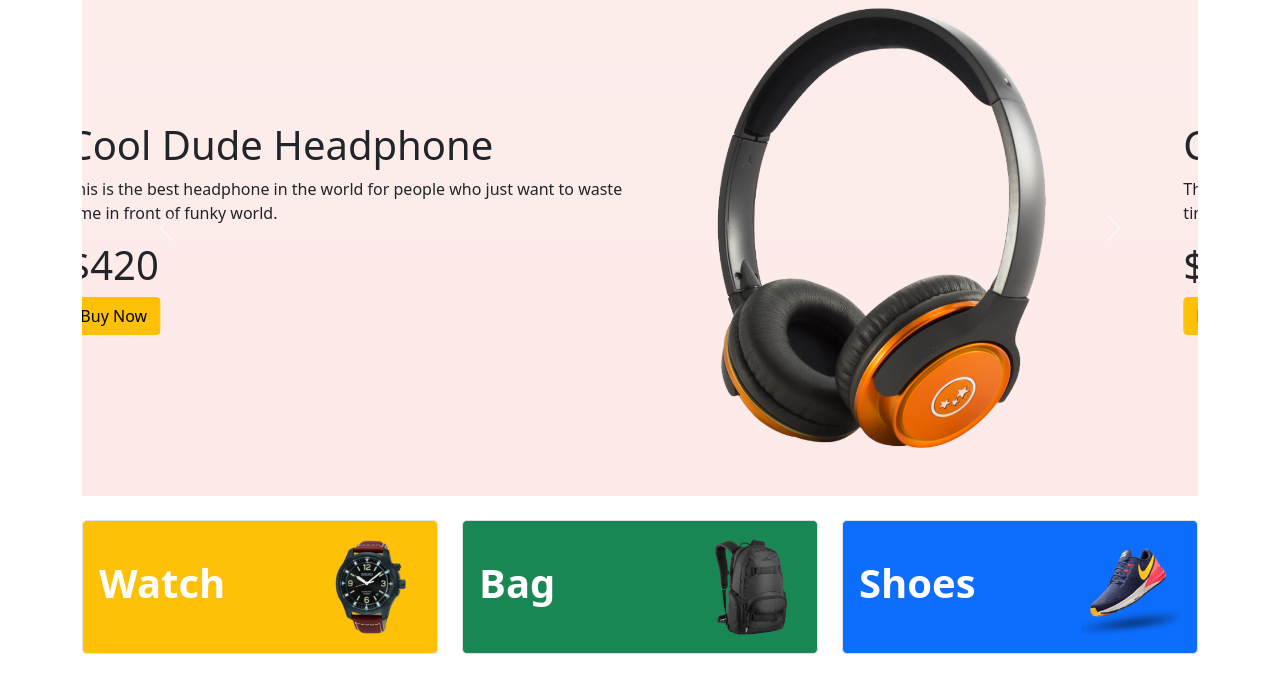
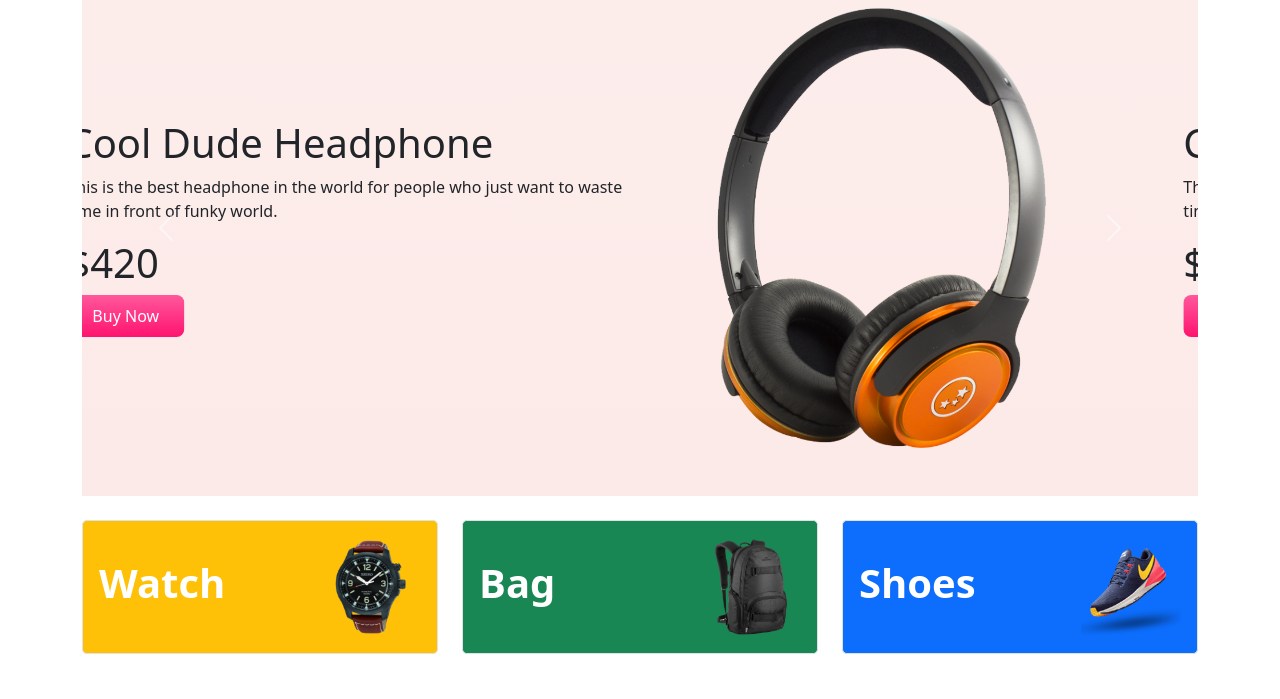
Before and after one commit to Rabbi01521/panda-commerce-bootstrap, a plain HTML site: page index.html in a window 1280 px wide. Shown: the part 64-763 px from the top of the page. Drawn offline with nearby package versions, Linux system fonts and the light colour scheme.

Commit message:
panda-buy-btn

```diff
--- a/index.html
+++ b/index.html
@@ -76,7 +76,7 @@
                     want to waste time in front of funky world.
                   </p>
                   <h1>$420</h1>
-                  <button class="btn btn-warning">Buy Now</button>
+                  <button class="panda-buy-btn">Buy Now</button>
                 </div>
                 <div class="col-lg-5">
                   <img
@@ -98,7 +98,7 @@
                     want to waste time in front of funky world.
                   </p>
                   <h1>$420</h1>
-                  <button class="btn btn-warning">Buy Now</button>
+                  <button class="panda-buy-btn">Buy Now</button>
                 </div>
                 <div class="col-lg-5">
                   <img
@@ -120,7 +120,7 @@
                     want to waste time in front of funky world.
                   </p>
                   <h1>$420</h1>
-                  <button class="btn btn-warning">Buy Now</button>
+                  <button class="panda-buy-btn">Buy Now</button>
                 </div>
                 <div class="col-lg-5">
                   <img
```
